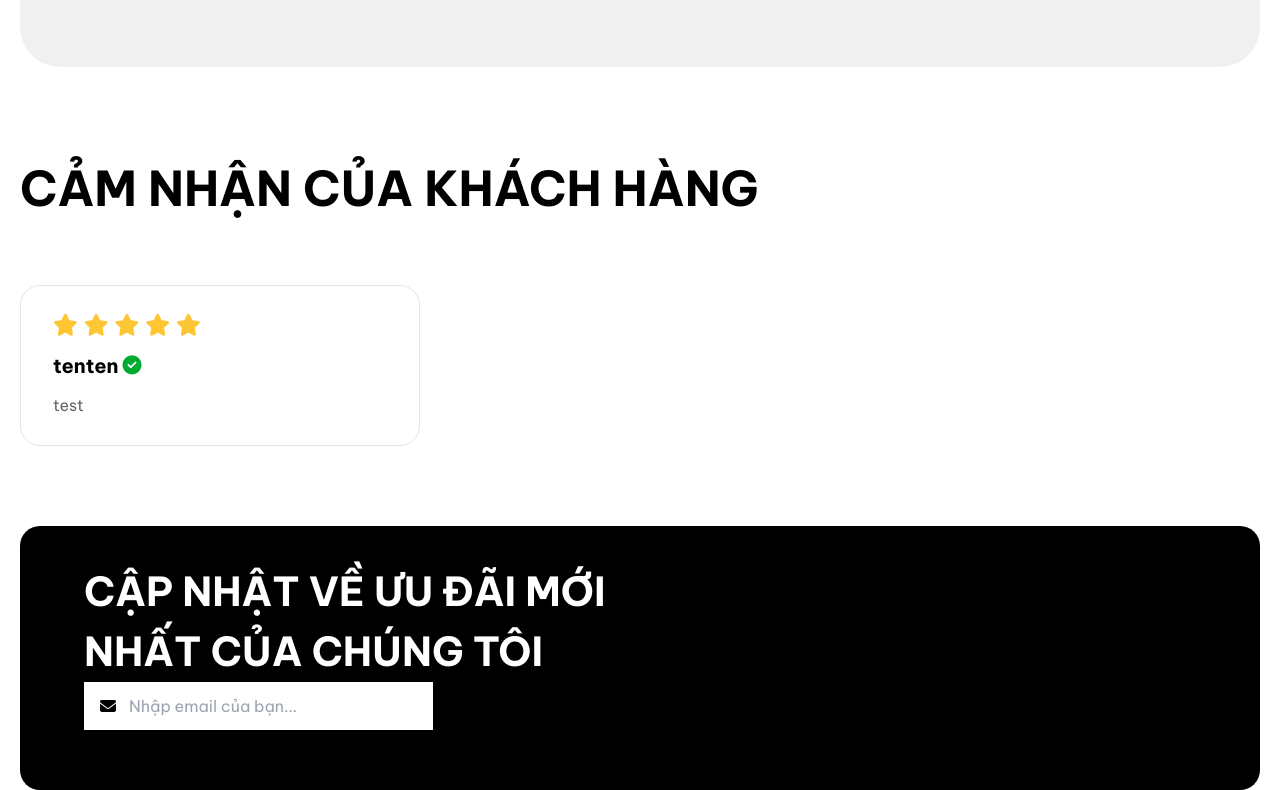
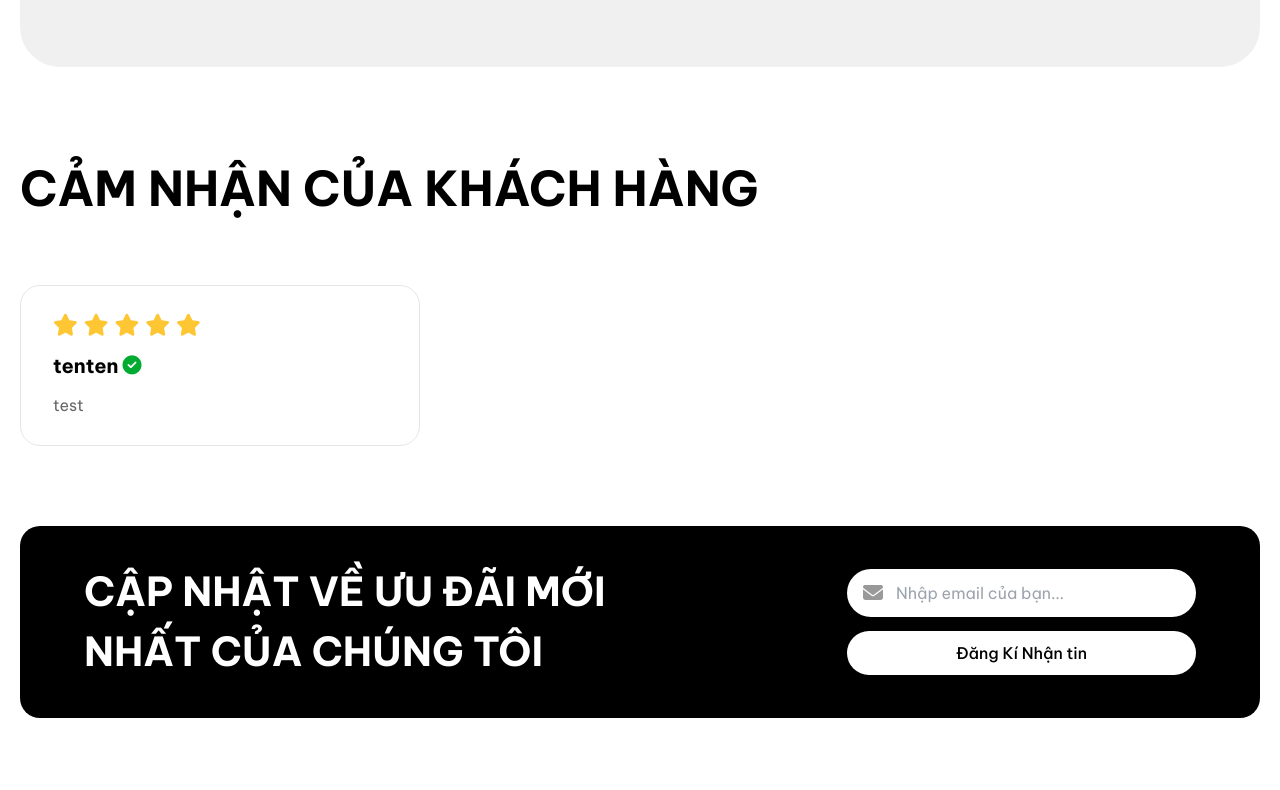
Before and after one commit to iNguyenQuocDoan/project-3.1, a website: page template/index.pug in a window 1280 px wide. Shown: the part 3255-4045 px from the top of the page. After the commit the page ends 3973 px from the top, so only its background shows below. Drawn offline with nearby package versions, Linux system fonts and the light colour scheme; files that its build step writes are made by us from their sources.

Commit message:
chua xong con bug chua fix 1/1/2024 hoan thanh

```diff
--- a/template/index.pug
+++ b/template/index.pug
@@ -203,6 +203,7 @@ html
                     title:" Gym",
                     link:"#"
                 }
+
             ];
         div(class="sm:pb-[86px] pb-[40px]")
             div(class="container mx-auto px-[16px] ")
@@ -270,13 +271,13 @@ html
 
         //- section 7
         div(class="")
-            div(class="container mx-auto px-[16px]")
-                div(class="bg-primary rounded-[20px] py-[36px] px-[64px]")
-                    h2(class="w-[551px] text-white text-[40px] font-[700]") CẬP NHẬT VỀ ƯU ĐÃI MỚI NHẤT CỦA CHÚNG TÔI
-                    form(class="w-[349px] ")
-                        div(class="bg-white rounded-62px h-[48px] py-[12px] px-[16px] flex items-center gap-[13px]")
-                            <i class="fa-solid fa-envelope "></i>
-                            input(type="email" placeholder="Nhập email của bạn..." class="")
-                        button(class="") Đăng kí nhận tin
+            div(class="container mx-auto px-[16px] ")
+                div(class="bg-primary rounded-[20px] md:py-[36px] py-[32px] md:px-[64px] px-[24px] flex flex-wrap items-center justify-between ")
+                    h2(class="xl:w-[551px] lg:w-[450px] w-[100%] lg:mb-[0] mb-[20px] text-white xl:text-[40px] text-[32px] font-[700]") CẬP NHẬT VỀ ƯU ĐÃI MỚI NHẤT CỦA CHÚNG TÔI
+                    form(class="lg:w-[349px] w-[100%] ")
+                        div(class="bg-white rounded-[62px] sm:h-[48px] h-[42px] px-[16px] flex items-center gap-[13px]")
+                            <i class="fa-solid fa-envelope sm:text-[20px] text-[16px] text-[#00000066] "></i>
+                            input(type="email" placeholder="Nhập email của bạn..." class="flex-1 sm:text-[16px] text-[14px]")
+                        button(class="sm:mt-[14px] mt-[12px] sm:h-[44px] h-[42px] bg-white rounded-[62px] font-[500] sm:text-[16px] text-[14px] text-black w-[100%]") Đăng Kí Nhận tin
 
         //- section 7
```
Also changed, not shown: index.html.
